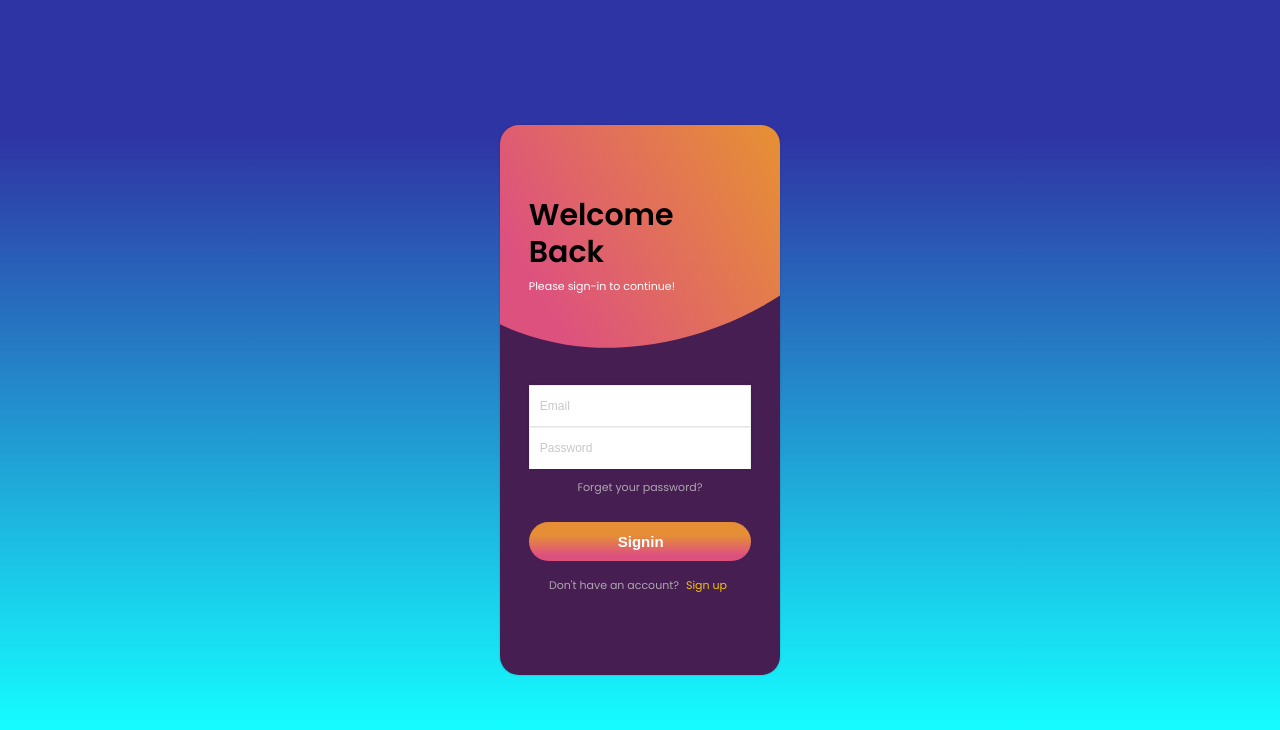
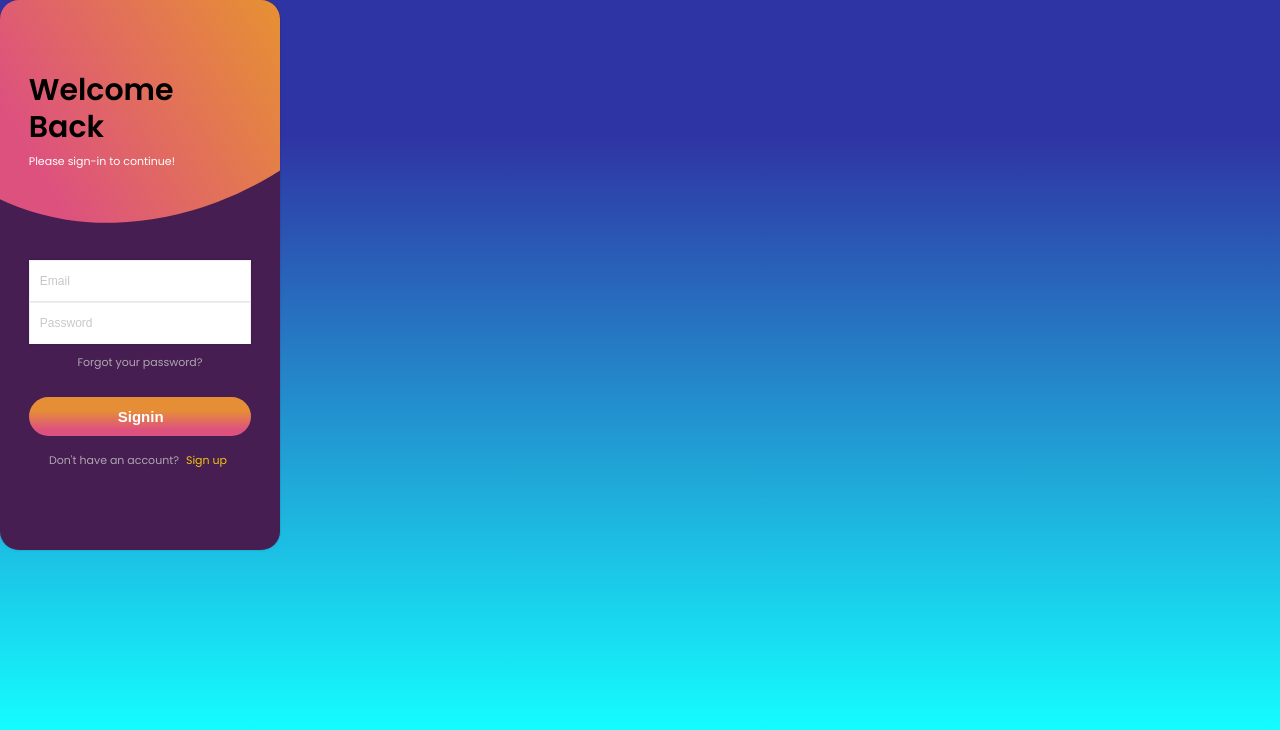
Before and after one commit to ladamsperez/e1337-frontend, a React (Create React App) app: page / in a window 1280 px wide. Shown: the top 730 px of the page. Built offline with nearby package versions, Linux system fonts and the light colour scheme.

Commit message:
moving to the right

```diff
--- a/src/App.js
+++ b/src/App.js
@@ -7,8 +7,8 @@ const AppContainer = styled.div`
   height: 100%;
   display: flex;
   flex-direction: column;
-  align-items: center;
-  justify-content: center;
+  align-items: right;
+  justify-content: right;
 `;
 
 function App() {
--- a/src/components/accountBox/loginForm.jsx
+++ b/src/components/accountBox/loginForm.jsx
@@ -20,7 +20,7 @@ export function LoginForm(props) {
         <Input type="password" placeholder="Password" />
       </FormContainer>
       <Marginer direction="vertical" margin={10} />
-      <MutedLink href="#">Forget your password?</MutedLink>
+      <MutedLink href="#">Forgot your password?</MutedLink>
       <Marginer direction="vertical" margin="1.6em" />
       <SubmitButton type="submit">Signin</SubmitButton>
       <Marginer direction="vertical" margin="1em" />
```
